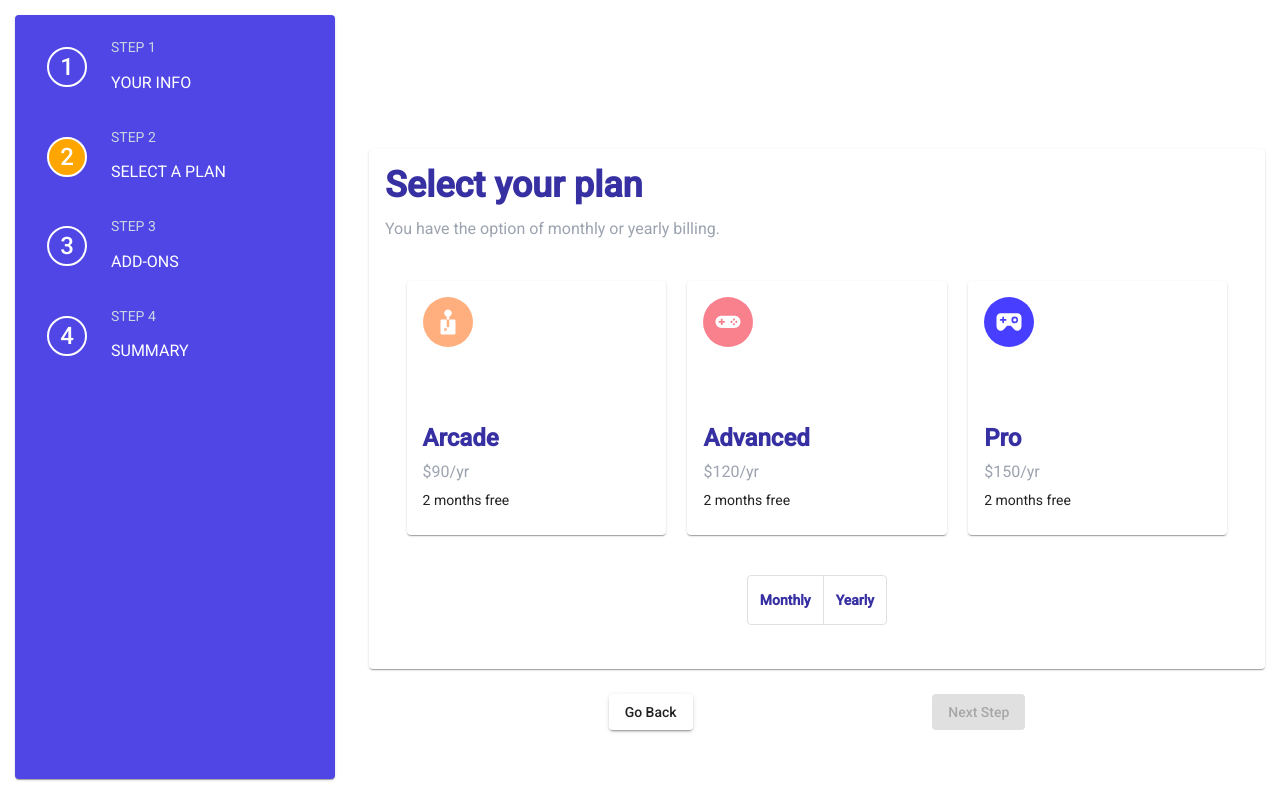
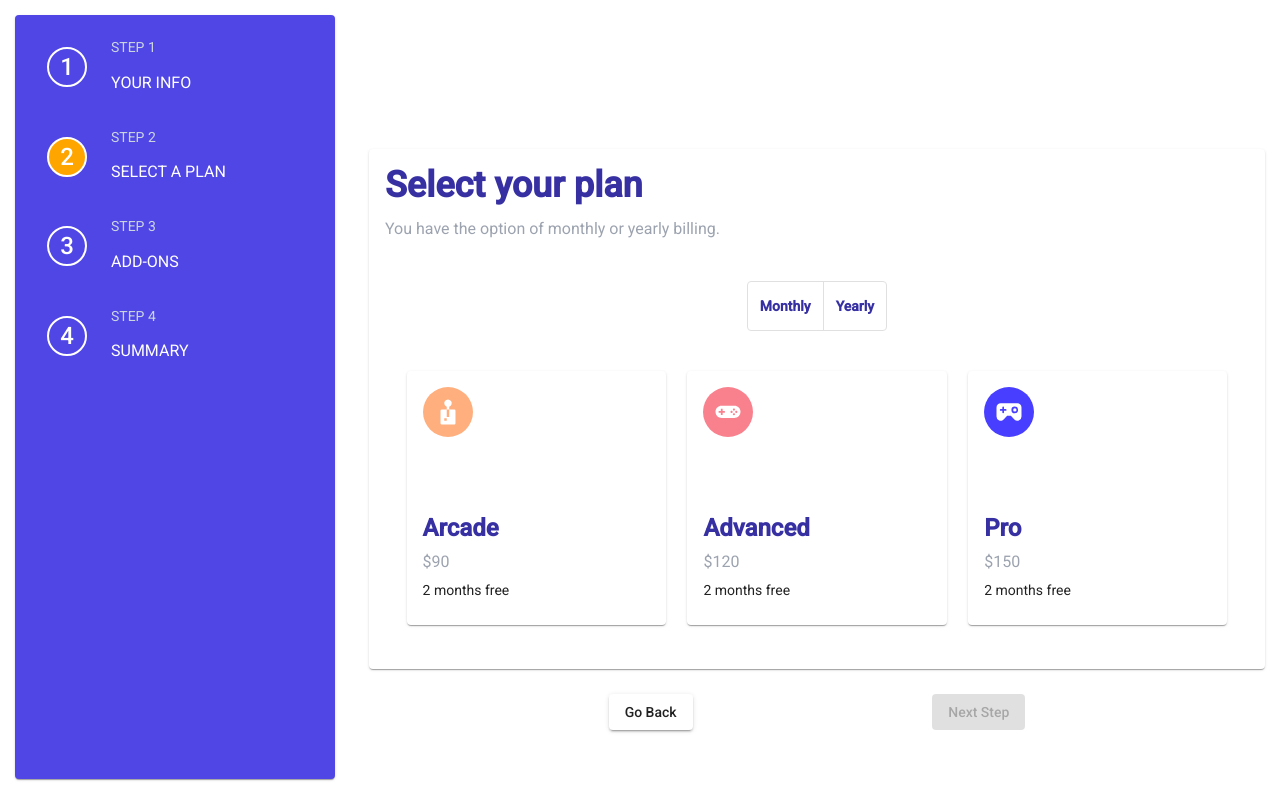
Before and after one commit to MicahD18/multi-step-form, an Angular app: page / in a window 1280 px wide. Both pictures are taken after a click on the button "Change". Built offline with nearby package versions, Linux system fonts and the light colour scheme.

Commit message:
plan summary works

```diff
--- a/src/app/components/addon/addon.component.ts
+++ b/src/app/components/addon/addon.component.ts
@@ -8,6 +8,9 @@ import { AddOn } from 'src/app/models/add-on.model';
 })
 export class AddonComponent implements OnInit {
   @Output() step = new EventEmitter<number>();
+
+  @Output() name = new EventEmitter<string>();
+  @Output() price = new EventEmitter<string>();
 
   addOns: AddOn[] = [
     {
--- a/src/app/components/plan/plan.component.html
+++ b/src/app/components/plan/plan.component.html
@@ -4,31 +4,6 @@
     <p class="text-gray-400 text-base">
       You have the option of monthly or yearly billing.
     </p>
-  </div>
-
-  <div class="w-[100%] h-[52%] flex flex-row justify-evenly mt-10">
-    <mat-card
-      class="w-[30%] cursor-pointer"
-      [ngStyle]="{
-        'background-color': plan.isActive ? '#DFDFFF' : 'transparent'
-      }"
-      *ngFor="let plan of plans"
-    >
-      <button (click)="goToPlan(plan.id)" class="w-[100%]">
-        <img
-          class="h-[50px] w-[50px]"
-          src="{{ plan.iconUrl }}"
-          alt="arcade-icon"
-        />
-        <div class="mt-[75px] text-left">
-          <p class="text-2xl text-indigo-800 font-bold">{{ plan.name }}</p>
-          <p class="text-gray-400 text-base leading-3">
-            {{ this.isMonthly ? plan.monthly : plan.yearly }}
-          </p>
-          <p>{{ this.isMonthly ? '' : '2 months free' }}</p>
-        </div>
-      </button>
-    </mat-card>
   </div>
 
   <div class="mt-10 w-[100%]">
@@ -45,6 +20,33 @@
       </div>
     </div>
   </div>
+
+  <div class="w-[100%] h-[52%] flex flex-row justify-evenly mt-10">
+    <mat-card
+      class="w-[30%] cursor-pointer"
+      [ngStyle]="{
+        'background-color': plan.isActive ? '#DFDFFF' : 'transparent'
+      }"
+      *ngFor="let plan of plans"
+    >
+      <button (click)="goToPlan(plan.id); emitData(plan.name, plan.monthlyPrice, plan.yearlyPrice, plan.monthlyPlan, plan.yearlyPlan)" class="w-[100%]">
+        <img
+          class="h-[50px] w-[50px]"
+          src="{{ plan.iconUrl }}"
+          alt="arcade-icon"
+        />
+        <div class="mt-[75px] text-left">
+          <p class="text-2xl text-indigo-800 font-bold">{{ plan.name }}</p>
+          <p class="text-gray-400 text-base leading-3">
+            ${{ this.isMonthly ? plan.monthlyPrice : plan.yearlyPrice }}
+          </p>
+          <p>{{ this.isMonthly ? '' : '2 months free' }}</p>
+        </div>
+      </button>
+    </mat-card>
+  </div>
+
+
 </mat-card>
 
 <div class="w-[100%] flex flex-row justify-evenly">
--- a/src/app/components/plan/plan.component.ts
+++ b/src/app/components/plan/plan.component.ts
@@ -9,29 +9,42 @@ import { Plan } from 'src/app/models/plan.model';
 export class PlanComponent implements OnInit {
   @Output() step = new EventEmitter<number>();
 
+  // data
+  @Output() plan = new EventEmitter<string>();
+  @Output() monthlyPrice = new EventEmitter<number>();
+  @Output() yearlyPrice = new EventEmitter<number>();
+  @Output() monthly = new EventEmitter<string>();
+  @Output() yearly = new EventEmitter<string>();
+
   plans: Plan[] = [
     {
       id: 1,
       iconUrl: '../../../assets/images/icon-arcade.svg',
       name: 'Arcade',
-      monthly: '$9/mo',
-      yearly: '$90/yr',
+      monthlyPrice: 9,
+      yearlyPrice: 90,
+      monthlyPlan: '(Monthly)',
+      yearlyPlan: '(Yearly)',
       isActive: false,
     },
     {
       id: 2,
       iconUrl: '../../../assets/images/icon-advanced.svg',
       name: 'Advanced',
-      monthly: '$12/mo',
-      yearly: '$120/yr',
+      monthlyPrice: 12,
+      yearlyPrice: 120,
+      monthlyPlan: '(Monthly)',
+      yearlyPlan: '(Yearly)',
       isActive: false,
     },
     {
       id: 3,
       iconUrl: '../../../assets/images/icon-pro.svg',
       name: 'Pro',
-      monthly: '$15/mo',
-      yearly: '$150/yr',
+      monthlyPrice: 15,
+      yearlyPrice: 150,
+      monthlyPlan: '(Monthly)',
+      yearlyPlan: '(Yearly)',
       isActive: false,
     },
   ];
@@ -61,6 +74,27 @@ export class PlanComponent implements OnInit {
     this.mapPlans(plan);
   }
 
+  emitData(name: string, monthlyPrice: number, yearlyPrice: number, monthlyPlan: string, yearlyPlan: string) {
+
+    if (this.isMonthly === true) {
+      this.yearly.emit('');
+      this.monthly.emit(monthlyPlan);
+      this.monthlyPrice.emit(monthlyPrice);
+      this.plan.emit(name);
+      return;
+    }
+
+    if (this.isYearly === true) {
+      this.monthly.emit('');
+      this.yearly.emit(yearlyPlan);
+      this.yearlyPrice.emit(yearlyPrice);
+      this.plan.emit(name);
+      return;
+    }
+
+
+  }
+
   mapPlans(plan: number) {
     this.plans.map((_plan) => {
       if (_plan.id === plan) {
--- a/src/app/components/summary/summary.component.html
+++ b/src/app/components/summary/summary.component.html
@@ -6,33 +6,26 @@
     </p>
   </div>
 
-  <mat-card class="bg-gray-100 h-[260px]">
+  <mat-card class="bg-gray-100 h-[260px]" *ngFor="let item of items">
     <div class="flex flex-row justify-between items-center">
       <div>
-        <p class="text-lg">Arcade (Monthly)</p>
+        <p class="text-lg">{{item.plan}} {{item.monthly === '' ? item.yearly : item.monthly}}</p>
         <button mat-raised-button class="text-indigo-500" (click)="onPrevStep(2)">Change</button>
       </div>
-      <p class="text-lg font-bold">$9/mo</p>
+      <p class="text-lg font-bold" *ngIf="item.price !== ''">${{item.price}}</p>
     </div>
 
     <div class="w-full bg-gray-400 p-[0.5px] mt-5"></div>
 
-    <div class="mt-5">
+    <div class="mt-5" *ngFor="let addOn of items.addOns">
         <div class="w-full flex flex-row justify-between items-center">
-            <p class="pl-5 text-base text-gray-500">Online service</p>
-            <p class="pr-5 text-base">+$1/mo</p>
-        </div>
-        <div class="w-full flex flex-row justify-between items-center">
-            <p class="pl-5 text-base text-gray-500">Larger storage</p>
-            <p class="pr-5 text-base">+$2/mo</p>
-        </div>
-        <div class="w-full flex flex-row justify-between items-center">
-            <p class="pl-5 text-base text-gray-500">Customizable Profile</p>
-            <p class="pr-5 text-base">+$2/mo</p>
+            <p class="pl-5 text-base text-gray-500">{{addOn.name}}</p>
+            <p class="pr-5 text-base">+${{addOn.price}}/mo</p>
         </div>
     </div>
+  </mat-card>
 
-  </mat-card>
+
 
   <div class="flex flex-row mt-10 justify-between">
     <p class="pl-5 text-base text-gray-500">Total (per month)</p>
--- a/src/app/components/summary/summary.component.ts
+++ b/src/app/components/summary/summary.component.ts
@@ -1,4 +1,4 @@
-import { Component, EventEmitter, OnInit, Output } from '@angular/core';
+import { Component, EventEmitter, Input, OnInit, Output } from '@angular/core';
 
 @Component({
   selector: 'app-summary',
@@ -10,9 +10,12 @@ export class SummaryComponent implements OnInit {
 
   @Output() step = new EventEmitter<number>();
 
+  @Input() items: any;
+
   constructor() { }
 
   ngOnInit(): void {
+    console.log(this.items);
   }
 
   onPrevStep(prevStep: number): void {
--- a/src/app/header/header.component.html
+++ b/src/app/header/header.component.html
@@ -21,10 +21,10 @@
 
   <div>
     <div class="w-[70vw] h-[80%]">
-      <app-info *ngIf="currentStep === 1" class="flex flex-col justify-center items-center" (step)="onInfoStep($event)"></app-info>
-      <app-plan *ngIf="currentStep === 2" (step)="onPlanStep($event)" (step)="onPrevStep($event)"></app-plan>
-      <app-addon *ngIf="currentStep === 3" (step)="onPlanStep($event)" (step)="onPrevStep($event)"></app-addon>
-      <app-summary *ngIf="currentStep === 4" class="flex flex-col justify-center items-center" (step)="onPlanStep($event)" (step)="onPrevStep($event)"></app-summary>
+      <app-info *ngIf="currentStep === 1" class="flex flex-col justify-center items-center" (step)="onNextStep($event)"></app-info>
+      <app-plan *ngIf="currentStep === 2" (step)="onNextStep($event)" (step)="onPrevStep($event)" (plan)="getPlan($event)" (monthlyPrice)="getMonthlyPrice($event)" (yearlyPrice)="getYearlyPrice($event)"  (monthly)="getMonthly($event)" (yearly)="getYearly($event)"></app-plan>
+      <app-addon *ngIf="currentStep === 3" (step)="onNextStep($event)" (step)="onPrevStep($event)"></app-addon>
+      <app-summary *ngIf="currentStep === 4" class="flex flex-col justify-center items-center" (step)="onNextStep($event)" (step)="onPrevStep($event)" [items]="summary"></app-summary>
       <app-thanks *ngIf="currentStep === 5"></app-thanks>
     </div>
 
--- a/src/app/header/header.component.ts
+++ b/src/app/header/header.component.ts
@@ -1,4 +1,5 @@
 import { Component, OnInit } from '@angular/core';
+import { filter, map } from 'rxjs';
 import { Step } from '../models/step.model';
 
 @Component({
@@ -14,7 +15,15 @@ export class HeaderComponent implements OnInit {
     { id: 4, title: 'SUMMARY', isActive: false, isCompleted: false },
   ];
 
-
+  summary: any = [
+    {
+      price: '',
+      plan: '',
+      monthly: '',
+      yearly: '',
+      addOns: [{ name: 'Online service', price: '1' }],
+    },
+  ];
 
   currentStep: number = 4;
 
@@ -22,6 +31,20 @@ export class HeaderComponent implements OnInit {
 
   ngOnInit(): void {
     this.mapSteps(this.currentStep);
+
+    // const draft = localStorage.getItem('summary');
+
+    // if (draft) {
+    //   this.summary.setValue(JSON.parse(draft));
+    // }
+
+    // this.summary.valueChanges
+    //   .pipe(map((item: any) => {
+    //     item.plan = this.plan;
+    //   }))
+    //   .subscribe((val: any) => {
+    //     localStorage.setItem('summary', JSON.stringify(val));
+    //   });
   }
 
   onPrevStep(step: number) {
@@ -29,26 +52,10 @@ export class HeaderComponent implements OnInit {
     this.mapSteps(this.currentStep);
   }
 
-  onInfoStep(step: number) {
+  onNextStep(step: number) {
     this.currentStep = step;
     this.mapSteps(this.currentStep);
   }
-
-  onPlanStep(step: number) {
-    this.currentStep = step;
-    this.mapSteps(this.currentStep);
-  }
-
-  // onNextStep(): void {
-  //   this.currentStep += 1;
-
-  //   this.mapSteps(this.currentStep);
-  // }
-
-  // onPreviousStep(): void {
-  //   this.currentStep -= 1;
-  //   this.mapSteps(this.currentStep);
-  // }
 
   goToStep(step: number): void {
     this.currentStep = step;
@@ -62,6 +69,42 @@ export class HeaderComponent implements OnInit {
       } else {
         _step.isActive = false;
       }
-    })
+    });
+  }
+
+  getPlan(plan: string) {
+    this.summary.map((item: any) => {
+      item.plan = plan;
+    });
+  }
+
+  getMonthlyPrice(price: number) {
+    this.summary.map((item: any) => {
+      item.price = price;
+    });
+  }
+
+  getYearlyPrice(price: number) {
+    this.summary.map((item: any) => {
+      item.price = price;
+    });
+  }
+
+  getMonthly(monthly: string) {
+    console.log(monthly);
+
+
+    this.summary.map((item: any) => {
+      item.monthly = monthly;
+    });
+  }
+
+  getYearly(yearly: string) {
+    console.log(yearly);
+
+
+    this.summary.map((item: any) => {
+      item.yearly = yearly;
+    });
   }
 }
--- a/src/app/models/plan.model.ts
+++ b/src/app/models/plan.model.ts
@@ -2,7 +2,9 @@ export interface Plan {
     id: number;
     iconUrl: string;
     name: string;
-    monthly: string;
-    yearly: string;
+    monthlyPrice: number;
+    yearlyPrice: number;
+    monthlyPlan: string;
+    yearlyPlan: string;
     isActive: boolean;
 }
```
